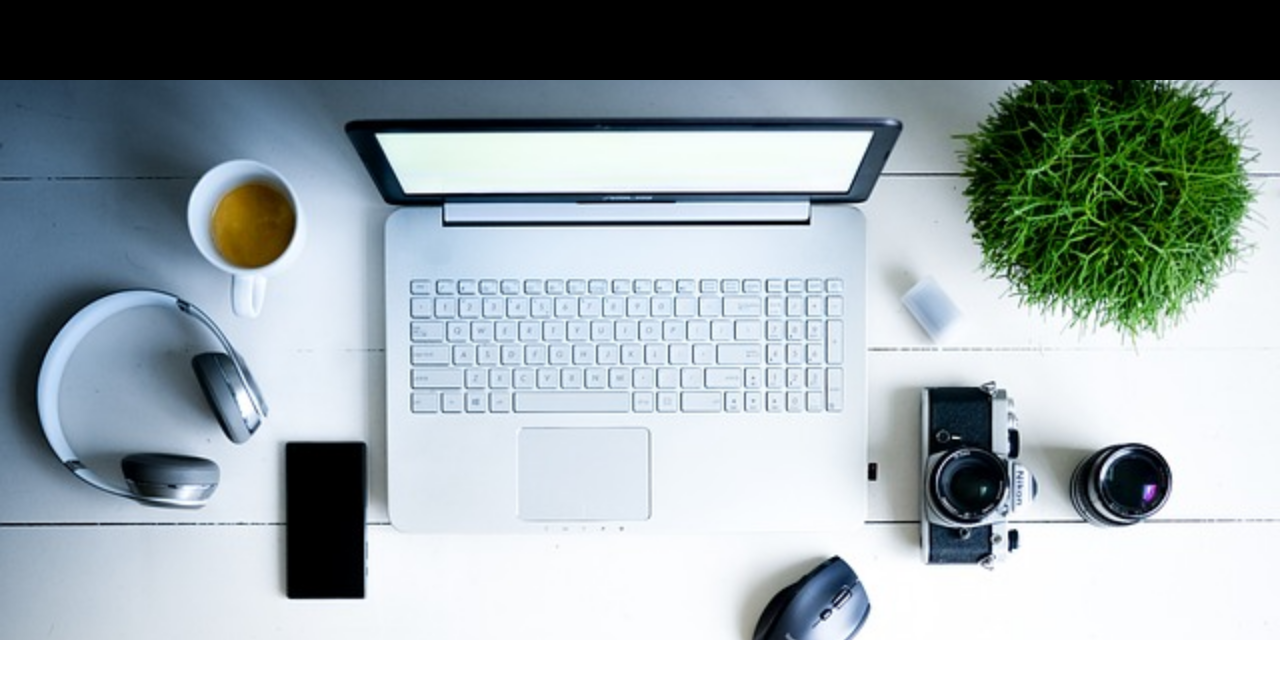
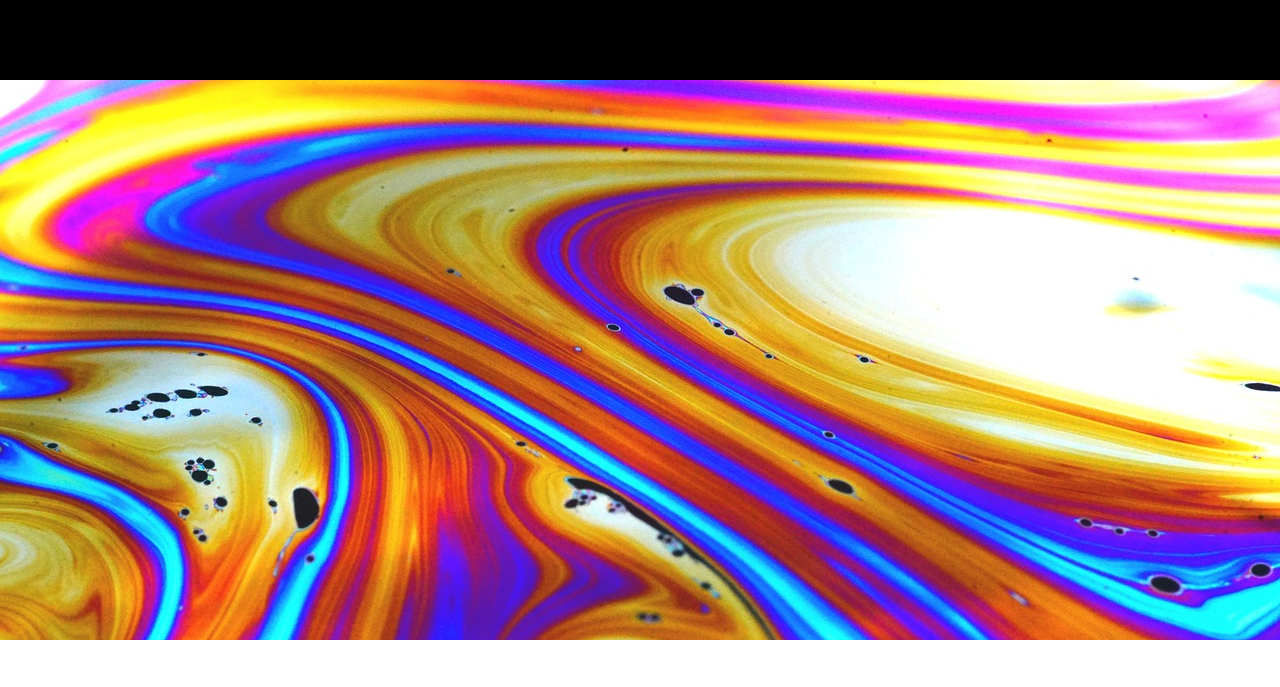
Before and after one commit to Maciuszek-wroc/wysuwane-sekcje-przy-skrolowaniu, a plain HTML site: page index.html in a window 1280 px wide. Shown: the top 687 px of the page. Drawn offline with nearby package versions, Linux system fonts and the light colour scheme.

Commit message:
new header img and greyscale change

```diff
--- a/code.js
+++ b/code.js
@@ -32,7 +32,8 @@ $(window).on('scroll', function () {
      console.log(headerTop);
 
     $header.css({
-        'opacity': 1- scrollPosition/(headerHeight+headerTop)
+        'opacity': 1- scrollPosition/(headerHeight+headerTop),
+        'filter' : 'grayscale('+ (scrollPosition/(headerHeight+headerTop))+')'
     })
 
 
--- a/style.css
+++ b/style.css
@@ -25,7 +25,7 @@ header {
     height: 70vh;
     margin-bottom: 50px;
     overflow: hidden;
-    background-image: url(img/header.jpg);
+    background-image: url(img/header2.jpg);
     background-size: cover;
     background-position: center;
 }
```
Also changed, not shown: img/header2.jpg (added).
